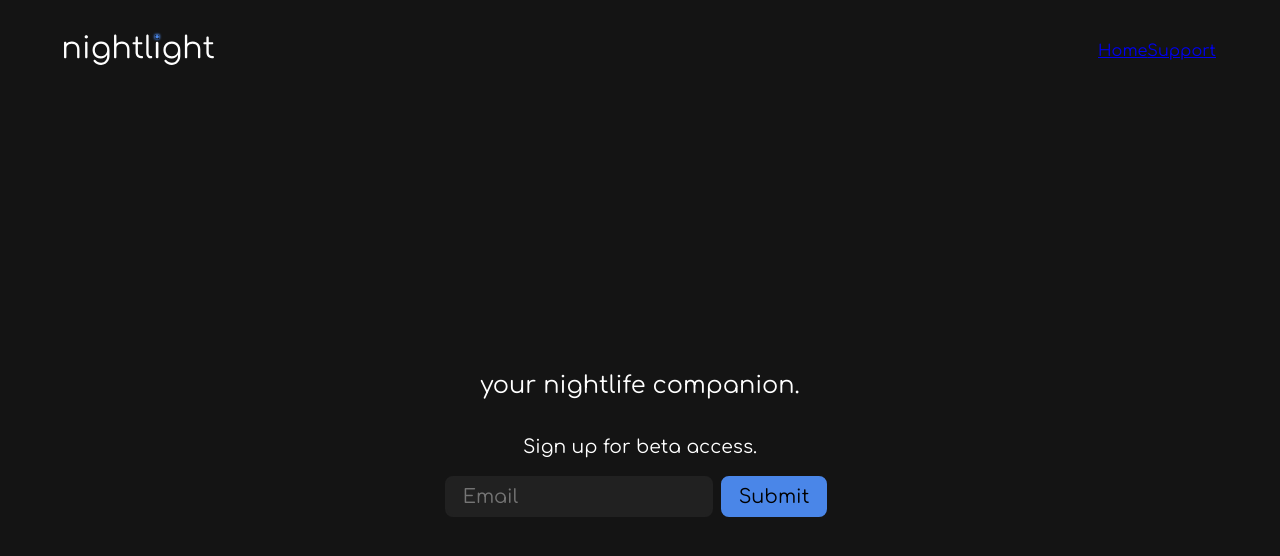
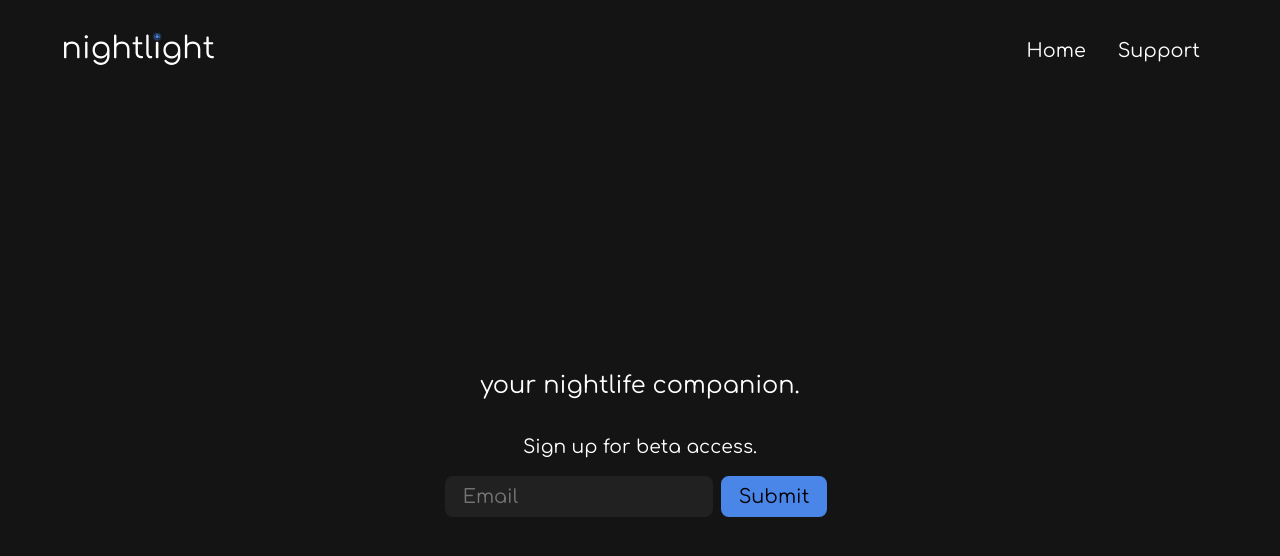
Before and after one commit to nightlight-app/nightlight-landing, a React (Vite) app: page / in a window 1280 px wide. Shown: the top 556 px of the page. Built offline with nearby package versions, Linux system fonts and the light colour scheme; no server answers.

Commit message:
Add link styles

```diff
--- a/src/App.css
+++ b/src/App.css
@@ -22,6 +22,28 @@ nav#navbar {
 
 #logo {
   width: 150px;
+}
+
+nav#navbar ul {
+  display: flex;
+  list-style: none;
+  margin: 0;
+  padding: 0;
+}
+
+nav#navbar li {
+  margin-inline: 1rem;
+}
+
+nav#navbar .link {
+  color: white;
+  text-decoration: none;
+  font-size: 1.2rem;
+  font-weight: 400;
+}
+
+nav#navbar .link:hover {
+ color: var(--nightlight-blue);
 }
 
 #content {
--- a/src/Navbar.tsx
+++ b/src/Navbar.tsx
@@ -4,10 +4,14 @@ const Navbar = () => {
             <a href='/'>
                 <img id='logo' src='/nightlight-logo.svg' alt='nightlight logo' />
             </a>
-            <div className='links-container'>
-                <a className='link' href='/'>Home</a>
-                <a className='link' href='/support'>Support</a>
-            </div>
+            <ul className='links-container'>
+                <li>
+                    <a className='link' href='/'>Home</a>
+                </li>
+                <li>
+                    <a className='link' href='/support'>Support</a>
+                </li>
+            </ul>
         </nav>
     );
 };
```
